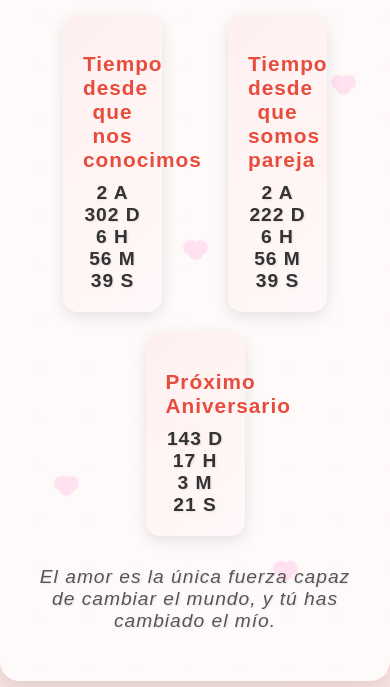
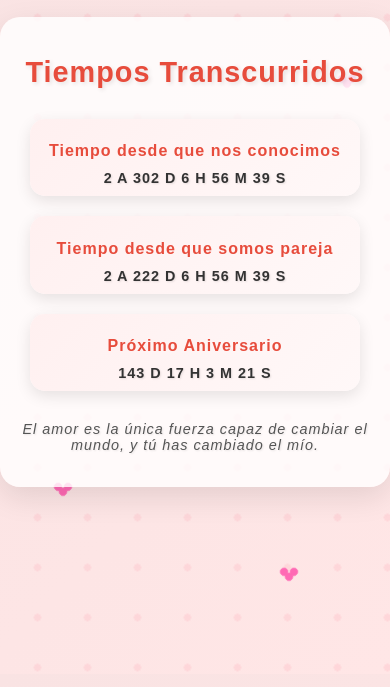
Before and after one commit to LeomerNeroz/LeomerNeroz.github.io, a plain HTML site: page index.html in a window 390 px wide. Shown: the part 170-857 px from the top of the page. Drawn offline with Linux system fonts and the light colour scheme.

Commit message:
Update styles.css

```diff
--- a/styles.css
+++ b/styles.css
@@ -14,11 +14,11 @@ body {
 .container {
     text-align: center;
     background: rgba(255, 255, 255, 0.8); /* Fondo semi-transparente */
-    padding: 30px;
+    padding: 20px;
     border-radius: 20px;
     box-shadow: 0 10px 30px rgba(0, 0, 0, 0.1);
     max-width: 800px;
-    width: 90%;
+    width: 95%; /* Ajusta el ancho para pantallas pequeñas */
     position: relative;
     overflow: hidden;
     z-index: 1;
@@ -36,7 +36,7 @@ h1 {
 .counters {
     display: flex;
     justify-content: space-around;
-    flex-wrap: wrap;
+    flex-wrap: wrap; /* Permite que los contadores se apilen en pantallas pequeñas */
     margin: 20px 0;
 }
 
@@ -44,7 +44,7 @@ h1 {
     background: linear-gradient(135deg, #fff0f0, #fff8f8);
     padding: 20px;
     border-radius: 15px;
-    width: 30%;
+    width: 30%; /* Para pantallas grandes */
     margin: 10px;
     box-sizing: border-box;
     position: relative;
@@ -222,3 +222,97 @@ body::before {
         transform: translate(25px, 25px);
     }
 }
+
+/* Media Queries para pantallas pequeñas */
+@media (max-width: 768px) {
+    h1 {
+        font-size: 2rem; /* Reduce el tamaño del título */
+    }
+
+    .counter {
+        width: 100%; /* Los contadores ocupan todo el ancho */
+        padding: 15px; /* Reduce el padding */
+    }
+
+    h2 {
+        font-size: 1.1rem; /* Reduce el tamaño del subtítulo */
+    }
+
+    #elapsed-time-met,
+    #elapsed-time-couple,
+    #countdown {
+        font-size: 1rem; /* Reduce el tamaño del texto de los contadores */
+    }
+
+    #phrase {
+        font-size: 1rem; /* Reduce el tamaño de la frase */
+    }
+
+    .heart {
+        width: 20px;
+        height: 20px;
+    }
+
+    .heart::before,
+    .heart::after {
+        width: 20px;
+        height: 20px;
+    }
+
+    .heart-small {
+        width: 10px;
+        height: 10px;
+    }
+
+    .heart-small::before,
+    .heart-small::after {
+        width: 10px;
+        height: 10px;
+    }
+}
+
+@media (max-width: 480px) {
+    h1 {
+        font-size: 1.8rem; /* Título aún más pequeño */
+    }
+
+    .counter {
+        padding: 10px; /* Padding más pequeño */
+    }
+
+    h2 {
+        font-size: 1rem; /* Subtítulo aún más pequeño */
+    }
+
+    #elapsed-time-met,
+    #elapsed-time-couple,
+    #countdown {
+        font-size: 0.9rem; /* Texto de los contadores más pequeño */
+    }
+
+    #phrase {
+        font-size: 0.9rem; /* Frase aún más pequeña */
+    }
+
+    .heart {
+        width: 15px;
+        height: 15px;
+    }
+
+    .heart::before,
+    .heart::after {
+        width: 15px;
+        height: 15px;
+    }
+
+    .heart-small {
+        width: 8px;
+        height: 8px;
+    }
+
+    .heart-small::before,
+    .heart-small::after {
+        width: 8px;
+        height: 8px;
+    }
+}
```
